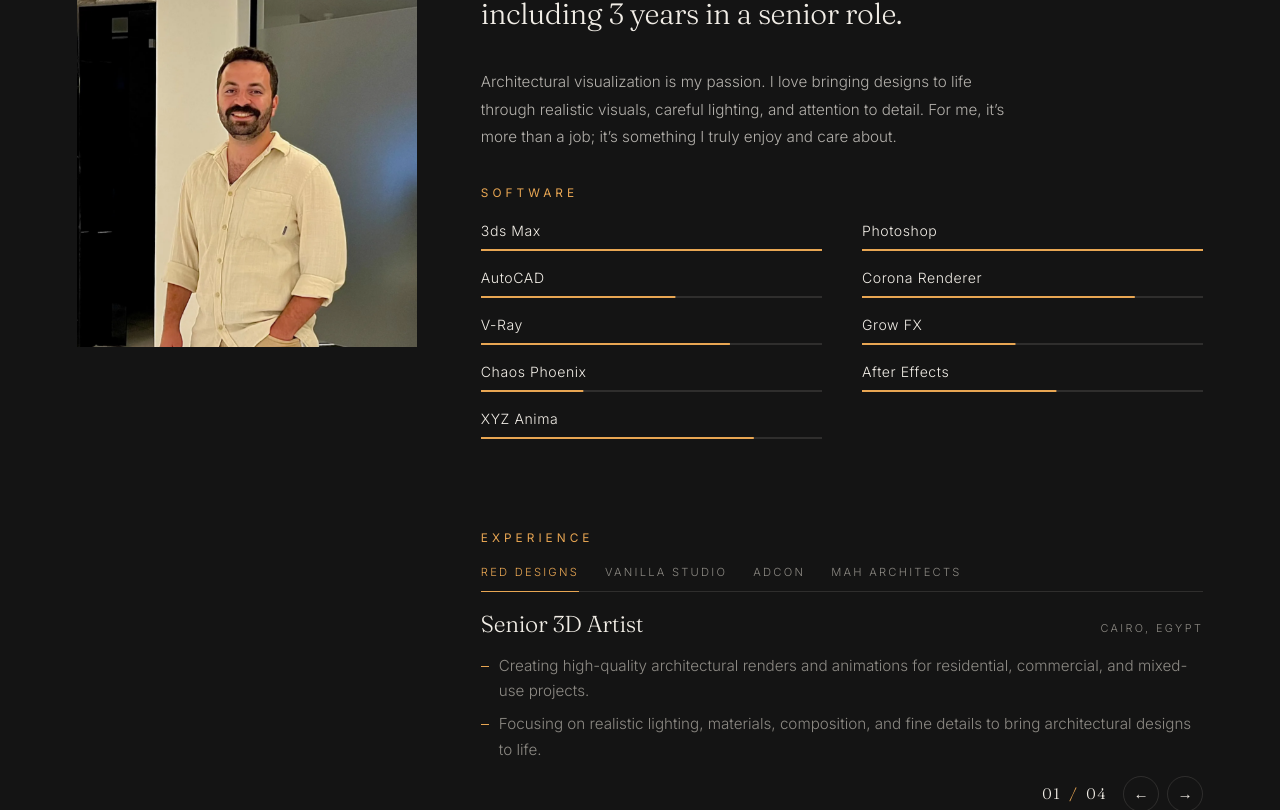
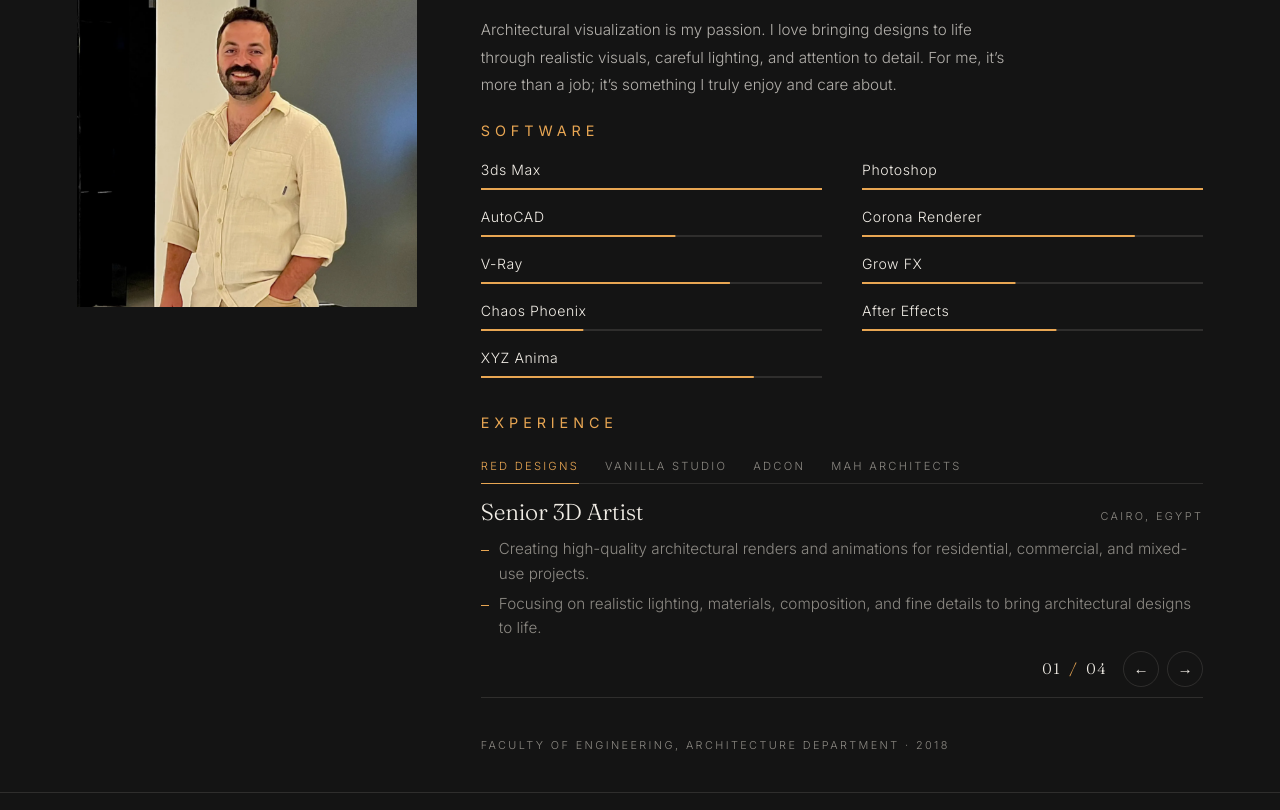
Before and after one commit to BassantEzzat/ahmed-portfolio, an Angular app: page / in a window 1280 px wide. Shown: the part 1020-1830 px from the top of the page. Built offline with nearby package versions, Linux system fonts and the light colour scheme.

Commit message:
Add small bottom spacing to experience

```diff
--- a/src/app/about/about.scss
+++ b/src/app/about/about.scss
@@ -2,7 +2,7 @@
 
 .about {
   position: relative;
-  padding: clamp(70px, 11vh, 150px) 0 clamp(70px, 11vh, 130px);
+  padding: clamp(40px, 6vh, 70px) 0 clamp(30px, 5vh, 56px);
 }
 
 .wrap { padding: 0 var(--pad-x); }
@@ -66,7 +66,7 @@ figcaption {
 .copy {
   display: flex;
   flex-direction: column;
-  gap: clamp(28px, 4.5vh, 48px);
+  gap: clamp(20px, 3vh, 32px);
 }
 
 .statement {
@@ -126,7 +126,7 @@ figcaption {
 /* ---------- Skills ---------- */
 .skills {
   h3 {
-    font-size: 0.74rem;
+    font-size: 0.9rem;
     font-weight: 400;
     letter-spacing: 0.34em;
     text-transform: uppercase;
--- a/src/app/contact/contact.scss
+++ b/src/app/contact/contact.scss
@@ -1,7 +1,7 @@
 :host { display: block; }
 
 .contact {
-  padding: clamp(70px, 11vh, 130px) 0 28px;
+  padding: clamp(40px, 6vh, 70px) 0 28px;
   border-top: 1px solid var(--line);
 }
 
--- a/src/app/experience/experience.scss
+++ b/src/app/experience/experience.scss
@@ -1,13 +1,13 @@
 :host { display: block; }
 
-.exp { margin: clamp(40px, 7vh, 72px) 0 0; }
+.exp { margin: clamp(8px, 1.5vh, 16px) 0 clamp(12px, 2vh, 24px); }
 
 /* نفس عنوان Software */
 .sub {
-  margin: 0 0 14px;
+  margin: 0 0 22px;
   font-family: inherit;
   font-weight: 400;
-  font-size: 0.74rem;
+  font-size: 0.9rem;
   letter-spacing: 0.34em;
   text-transform: uppercase;
   color: var(--accent);
@@ -22,7 +22,7 @@
 
   button {
     position: relative;
-    padding: 6px 0 12px;
+    padding: 6px 0 10px;
     border: 0;
     background: none;
     color: var(--muted);
@@ -59,8 +59,8 @@
 }
 
 .job {
-  padding: 18px 0 14px;
-  min-height: 170px;
+  padding: 14px 0 10px;
+  min-height: 140px;
 
   &.next { animation: slideNext 0.55s var(--ease) both; }
   &.prev { animation: slidePrev 0.55s var(--ease) both; }
@@ -82,7 +82,7 @@
   align-items: baseline;
   justify-content: space-between;
   gap: 4px 20px;
-  margin-bottom: 14px;
+  margin-bottom: 10px;
 }
 
 h4 {
@@ -110,9 +110,9 @@ h4 {
   li {
     position: relative;
     padding-left: 18px;
-    margin-bottom: 8px;
+    margin-bottom: 6px;
     font-size: 0.95rem;
-    line-height: 1.65;
+    line-height: 1.6;
     color: var(--muted);
 
     &:last-child { margin-bottom: 0; }
@@ -135,7 +135,7 @@ h4 {
   align-items: center;
   justify-content: flex-end;
   gap: 8px;
-  padding-bottom: 14px;
+  padding-bottom: 10px;
   border-bottom: 1px solid var(--line);
 
   .count {
@@ -164,6 +164,6 @@ h4 {
 }
 
 @media (max-width: 700px) {
-  .job { min-height: 230px; }
+  .job { min-height: 210px; }
   .top { flex-direction: column; gap: 4px; }
 }
--- a/src/app/work/work.scss
+++ b/src/app/work/work.scss
@@ -2,7 +2,7 @@
 
 .work {
   position: relative;
-  padding: clamp(70px, 11vh, 130px) 0;
+  padding: clamp(40px, 6vh, 70px) 0 clamp(70px, 11vh, 130px);
   border-top: 1px solid var(--line);
 }
 
```
